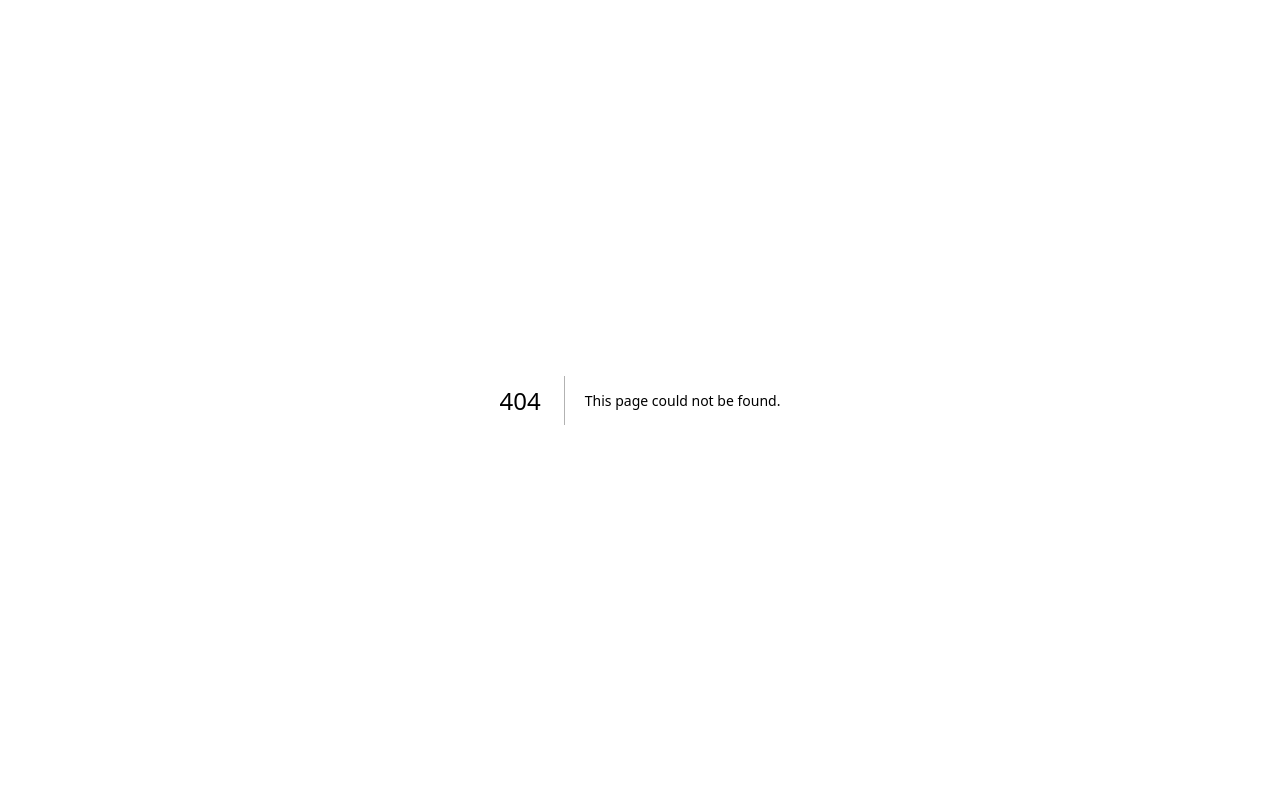
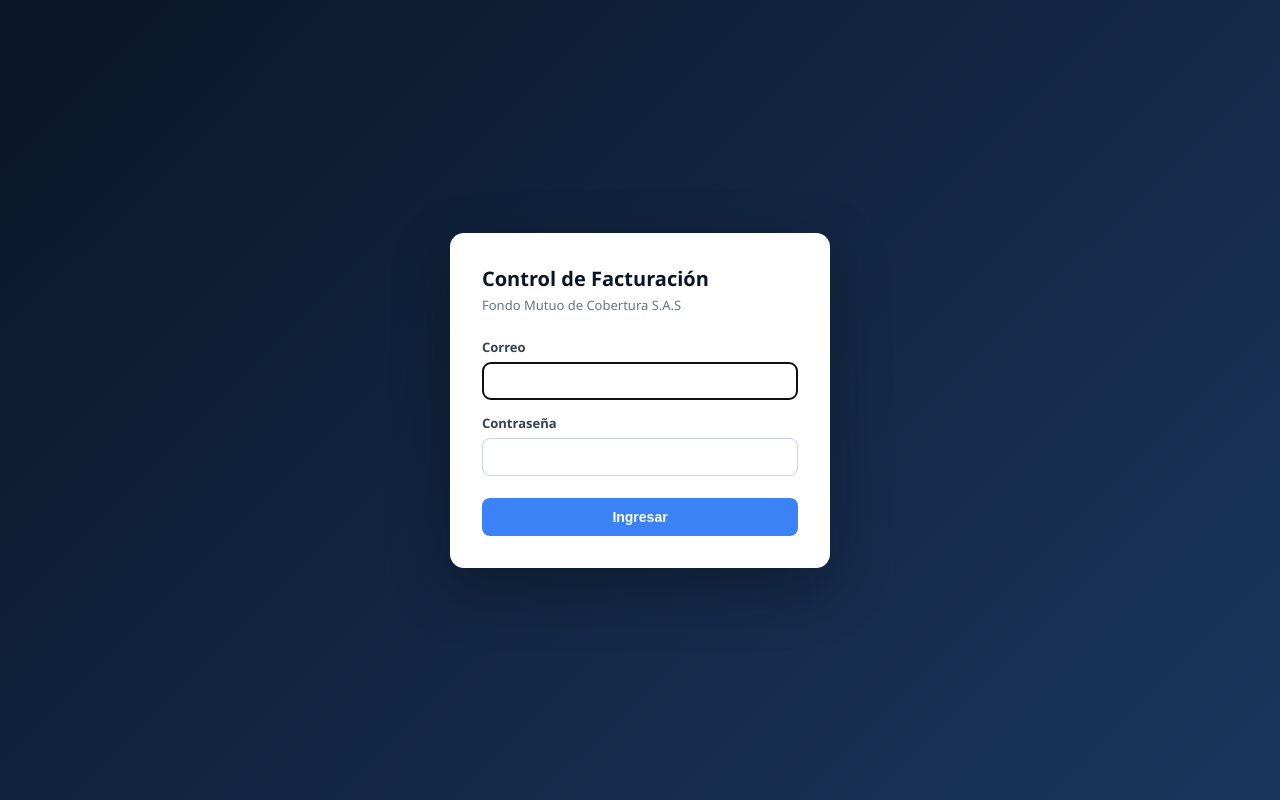
Before and after one commit to FMCfondo/fmc-control-facturacion, a Next.js app: page /login in a window 1280 px wide. Before the commit this address had no page. Built offline with nearby package versions, Linux system fonts and the light colour scheme.

Commit message:
Login con Supabase Auth

```diff
--- a/app/globals.css
+++ b/app/globals.css
@@ -25,3 +25,16 @@ tbody tr{border-bottom:1px solid #e2e8f0}
 .tag{display:inline-block;padding:1px 6px;border-radius:4px;font-size:10px;font-weight:600;background:#e2e8f0;color:#475569}
 .tag.irregular{background:#fae8ff;color:#86198f}
 .err{background:#fef2f2;border:1px solid #fecaca;border-radius:10px;padding:16px;color:#991b1b;font-size:13px}
+/* Login */
+.login-wrap{min-height:100vh;display:flex;align-items:center;justify-content:center;padding:16px;background:linear-gradient(135deg,#0a1628,#1a365d)}
+.login-card{background:#fff;border-radius:14px;padding:32px;width:100%;max-width:380px;box-shadow:0 20px 60px rgba(0,0,0,.3)}
+.login-card h1{font-size:20px;color:#0a1628}
+.login-card .sub{font-size:13px;color:#64748b;margin:4px 0 24px}
+.login-card label{display:block;font-size:13px;font-weight:600;color:#334155;margin-bottom:14px}
+.login-card input{width:100%;margin-top:6px;padding:10px 12px;border:1px solid #cbd5e1;border-radius:8px;font-size:14px;font-weight:400}
+.btn-login{width:100%;margin-top:8px;padding:11px;border:none;border-radius:8px;background:#3b82f6;color:#fff;font-size:14px;font-weight:600;cursor:pointer}
+.btn-login:disabled{opacity:.6;cursor:not-allowed}
+.login-err{background:#fef2f2;border:1px solid #fecaca;border-radius:8px;padding:10px;color:#991b1b;font-size:12px;margin-bottom:14px}
+.logout{background:rgba(255,255,255,.15);color:#fff;border:1px solid rgba(255,255,255,.3);border-radius:8px;padding:6px 14px;font-size:12px;font-weight:600;cursor:pointer}
+.logout:hover{background:rgba(255,255,255,.25)}
+.header-row{display:flex;justify-content:space-between;align-items:flex-start;gap:12px}
--- /dev/null
+++ b/app/login/page.jsx
@@ -0,0 +1,46 @@
+"use client";
+import { useState } from "react";
+import { useRouter } from "next/navigation";
+import { createClient } from "../../lib/supabaseClient";
+
+export default function Login() {
+  const router = useRouter();
+  const [email, setEmail] = useState("");
+  const [pass, setPass] = useState("");
+  const [err, setErr] = useState("");
+  const [cargando, setCargando] = useState(false);
+
+  async function entrar(e) {
+    e.preventDefault();
+    setErr("");
+    setCargando(true);
+    const sb = createClient();
+    const { error } = await sb.auth.signInWithPassword({ email, password: pass });
+    setCargando(false);
+    if (error) {
+      setErr("Credenciales incorrectas. Verifica tu correo y contraseña.");
+      return;
+    }
+    router.push("/");
+    router.refresh();
+  }
+
+  return (
+    <div className="login-wrap">
+      <form className="login-card" onSubmit={entrar}>
+        <h1>Control de Facturación</h1>
+        <p className="sub">Fondo Mutuo de Cobertura S.A.S</p>
+        <label>Correo
+          <input type="email" value={email} onChange={(e) => setEmail(e.target.value)} required autoFocus />
+        </label>
+        <label>Contraseña
+          <input type="password" value={pass} onChange={(e) => setPass(e.target.value)} required />
+        </label>
+        {err && <div className="login-err">{err}</div>}
+        <button className="btn-login" disabled={cargando}>
+          {cargando ? "Ingresando…" : "Ingresar"}
+        </button>
+      </form>
+    </div>
+  );
+}
--- /dev/null
+++ b/lib/supabaseClient.js
@@ -0,0 +1,8 @@
+// Cliente de Supabase para el navegador (sincroniza sesión vía cookies con el middleware).
+import { createBrowserClient } from "@supabase/ssr";
+
+export const createClient = () =>
+  createBrowserClient(
+    process.env.NEXT_PUBLIC_SUPABASE_URL,
+    process.env.NEXT_PUBLIC_SUPABASE_ANON_KEY
+  );
--- a/package.json
+++ b/package.json
@@ -10,6 +10,7 @@
     "lint": "next lint"
   },
   "dependencies": {
+    "@supabase/ssr": "^0.5.1",
     "@supabase/supabase-js": "^2.45.0",
     "next": "^14.2.5",
     "react": "^18.3.1",
```
Also changed, not shown: app/LogoutButton.jsx (added, +15 -0 lines), app/page.jsx (+8 -2 lines), middleware.js (added, +45 -0 lines).
